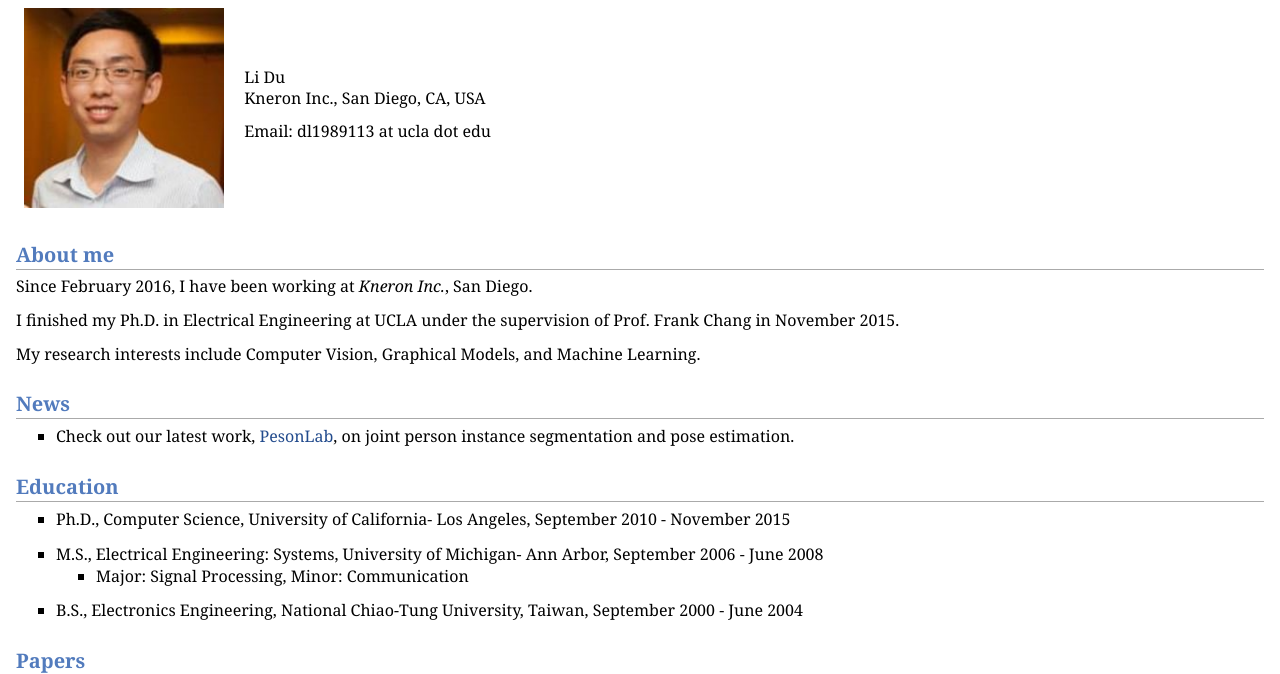
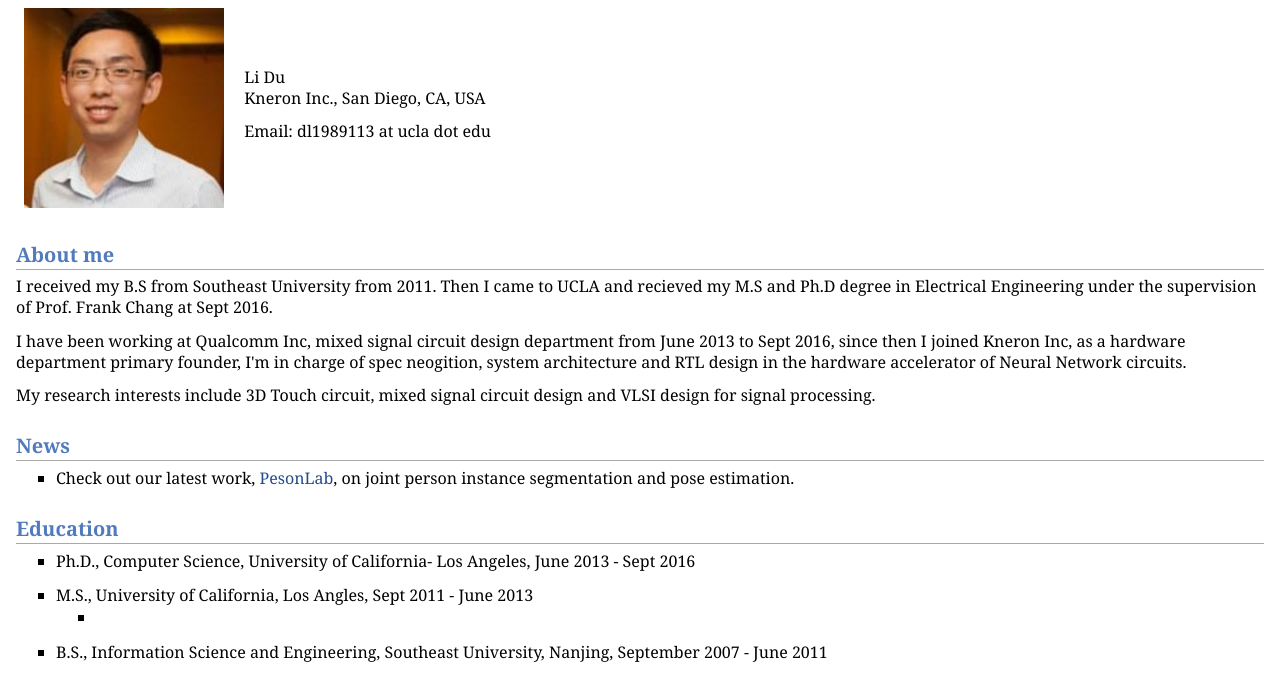
Before and after one commit to dl1989113/dl1989113.github.io, a plain HTML site: page index.html in a window 1280 px wide. Shown: the part 66-740 px from the top of the page. Drawn offline with Linux system fonts and the light colour scheme.

Commit message:
updated bio

```diff
--- a/index.html
+++ b/index.html
@@ -19,9 +19,9 @@ Kneron Inc., San Diego, CA, USA <br /></p>
 </td></tr></table>
 
 <h2>About me</h2>
-<p>Since February 2016, I have been working at <i>Kneron Inc.</i>, San Diego.</p>
-<p>I finished my Ph.D. in Electrical Engineering at UCLA under the supervision of Prof. Frank Chang in November 2015.</p>
-<p>My research interests include Computer Vision, Graphical Models, and Machine Learning.</p>
+<p>I received my B.S from Southeast University from 2011. Then I came to UCLA and recieved my M.S and Ph.D degree in Electrical Engineering under the supervision of Prof. Frank Chang at Sept 2016.</p>
+<p>I have been working at Qualcomm Inc, mixed signal circuit design department from June 2013 to Sept 2016, since then I joined Kneron Inc, as a hardware department primary founder, I'm in charge of spec neogition, system architecture and RTL design in the hardware accelerator of Neural Network circuits.</p>
+<p>My research interests include 3D Touch circuit, mixed signal circuit design and VLSI design for signal processing.</p>
 
 <h2>News</h2>
 <ul>
@@ -31,23 +31,24 @@ Kneron Inc., San Diego, CA, USA <br /></p>
 
 <h2>Education</h2>
 <ul>
-<li><p>Ph.D., Computer Science, University of California- Los Angeles, September 2010 - November 2015</p>
+<li><p>Ph.D., Computer Science, University of California- Los Angeles, June 2013 - Sept 2016</p>
 </li>
 </ul>
 <ul>
-<li><p>M.S., Electrical Engineering: Systems, University of Michigan- Ann Arbor, September 2006 - June 2008</p>
+<li><p>M.S., University of California, Los Angles, Sept 2011 - June 2013</p>
 <ul>
-<li><p>Major: Signal Processing, Minor: Communication</p>
+<li>
 </li>
 </ul>
 </li>
 </ul>
 <ul>
-<li><p>B.S., Electronics Engineering, National Chiao-Tung University, Taiwan, September 2000 - June 2004</p>
+<li><p>B.S., Information Science and Engineering, Southeast University, Nanjing, September 2007 - June 2011</p>
 </li>
 </ul>
 
 <h2>Papers</h2>
+<p>Hardware Acceleration of Neural Network</p>
 <p><b>PersonLab: Person Pose Estimation and Instance Segmentation with a Bottom-Up, Part-Based, Geometric Embedding Model</b> <br />
 George Papandreou, Tyler Zhu, <i>Liang-Chieh Chen</i>, Spyros Gidaris, Jonathan Tompson, Kevin Murphy <br />
 Technical Report. <br />
```
